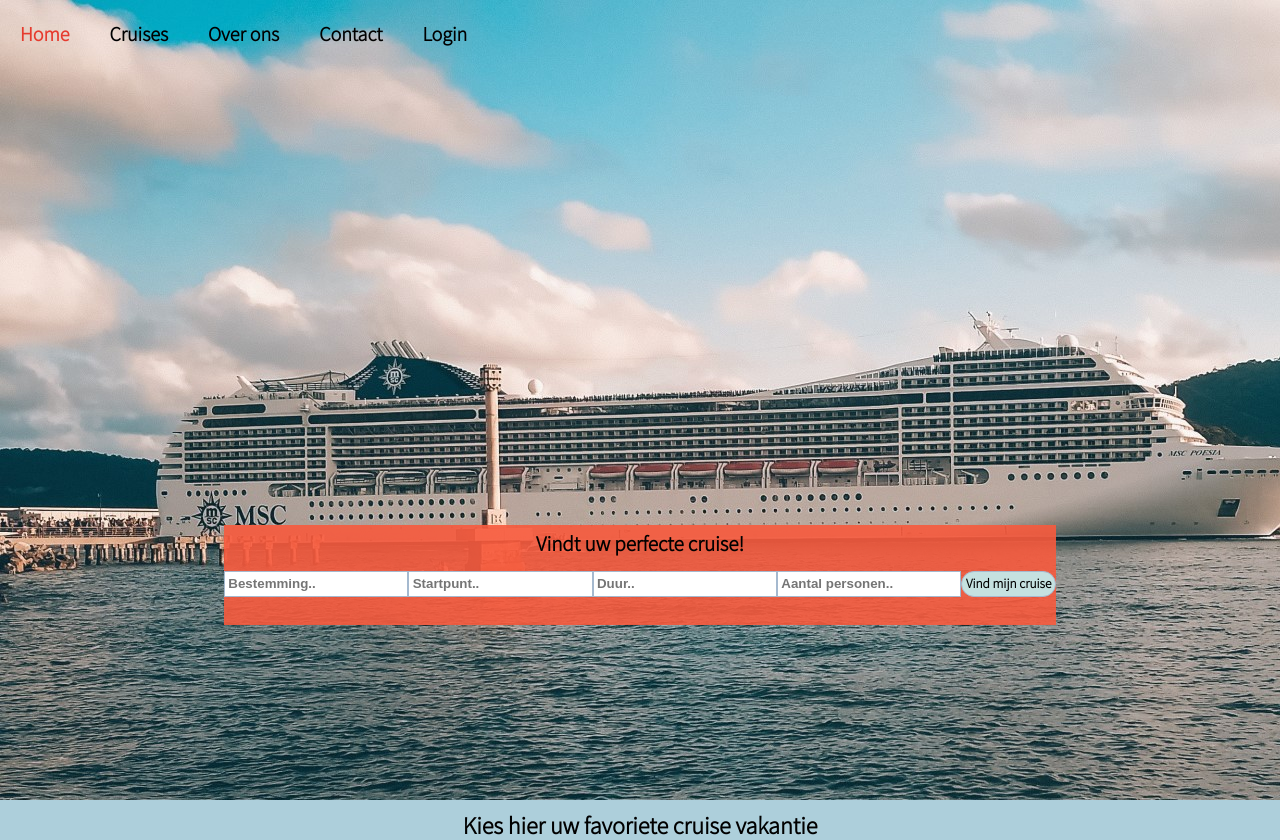
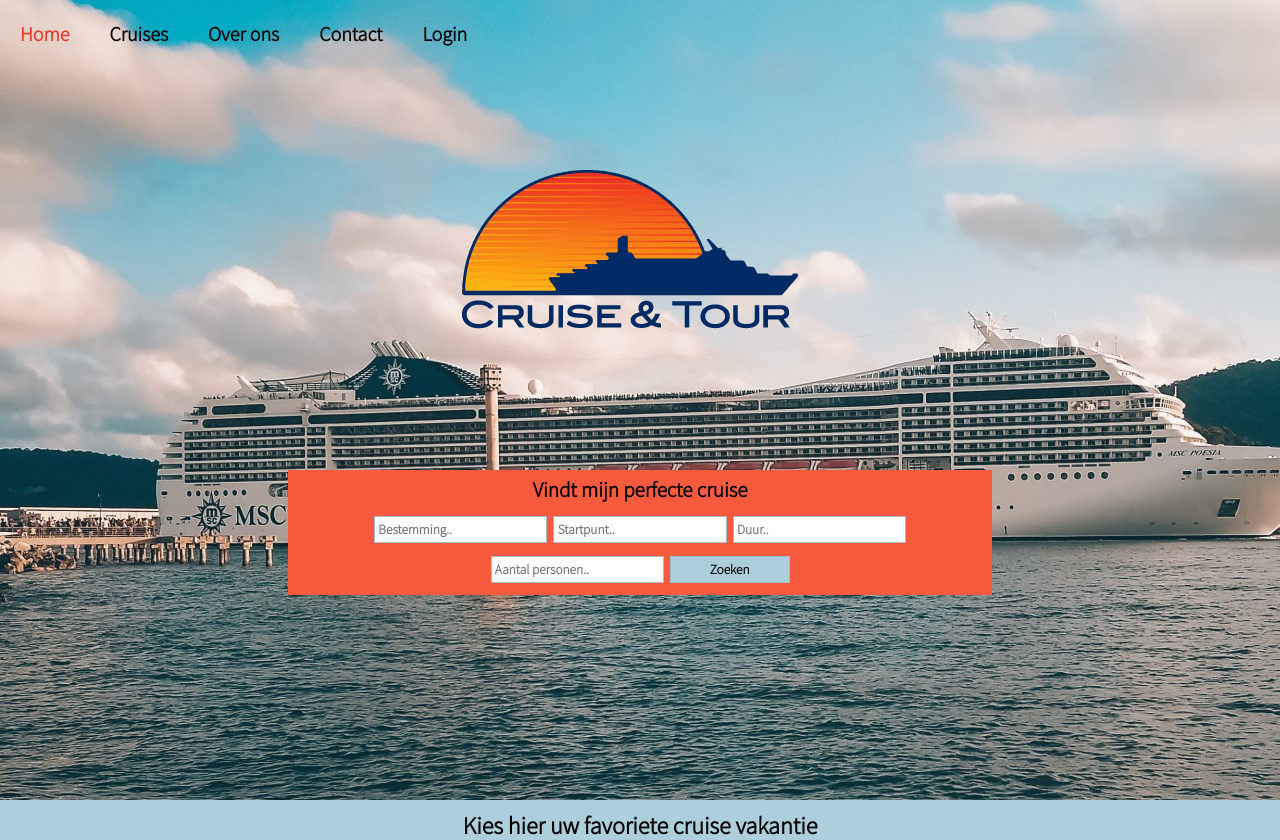
Before and after one commit to Tobias-W-S/CRUDP4Project, a PHP site: page / in a window 1280 px wide. Shown: the top 840 px of the page. Run offline with PHP 8.4, Linux system fonts and the light colour scheme.

Commit message:
CSS ge-update op alle pagina's

```diff
--- a/css/styles.css
+++ b/css/styles.css
@@ -62,18 +62,16 @@ nav a:hover {
   background-repeat: no-repeat;
 }
 
-.background_landing .search_bar {
-  width: 65%;
-  height: 100px;
-  background-color: var(--secundary05);
-  margin-top: 350px;
+.logo {
+  background-image: url("../media/logo1.png");
+  background-repeat: no-repeat;
+  height: 300px;
+  width: 380px;
 }
 
 .titel_card {
   text-align: center;
-
   background-color: var(--donkerblauw);
-
   padding-top: 10px;
 }
 
@@ -225,62 +223,71 @@ nav a:hover {
 }
 
 /*Search bar css*/
-.indexFilter {
+.background_landing .search_bar {
+  width: 55%;
+  background-color: var(--secundary);
+  height: auto;
+  font-family: "Source Sans Pro", sans-serif;
+  padding-bottom: 12px;
+  margin-bottom: 35px;
+}
+
+.search_bar {
   display: flex;
   flex-direction: column;
   justify-content: flex-start;
   height: 100%;
 }
 
-.indexFilter input {
+.search_bar input {
   border-style: solid;
   border-width: 1px;
   border-color: rgb(165, 185, 207);
-
   transition-duration: 0.2s;
-
   outline: none;
-
   height: 2em;
-
   margin-top: 1em;
+  margin-left: 3px;
+  margin-right: 3px;
+  font-family: "Source Sans Pro", sans-serif;
 }
 
-.indexFilter input[type="text"] {
+.search_bar input[type="text"] {
   font-weight: 600;
   padding-left: 0.25em;
 }
 
-.indexFilter input:focus {
+.search_bar input:focus {
   border-style: solid;
   border-width: 2px;
-
   border-color: rgb(129, 163, 199);
 }
 
-.indexFilter > div {
+.search_bar .cruise_zoeken {
   display: flex;
-  flex-direction: row;
-  justify-content: space-evenly;
+  justify-content: center;
+  align-items: center;
+  flex-wrap: wrap;
   height: 100%;
+  width: 100%;
 }
 
-.indexFilter label {
+.search_bar h2 {
   margin-top: 0.25em;
-
   font-weight: 600;
   font-size: 21px;
   text-align: center;
 }
 
-.indexFilter input[type="submit"] {
-  font-family: "Source Sans Pro", sans-serif;
+.search_bar input[type="submit"] {
   font-weight: 600;
-  background-color: var(--quaternary);
+  border-style: solid;
+  width: 17%;
+  background-color: var(--donkerblauw);
+}
 
-  border-style: solid;
-  border-radius: 1em;
-  width: 12%;
+.search_bar input[type="submit"]:hover {
+  background-color: white;
 }
 
 /*contact.php*/
--- a/index.php
+++ b/index.php
@@ -2,15 +2,16 @@
       include("includes/nav.php");
 ?>
 <div class="background_landing">
+	<div class="logo"></div>
 		<div class="search_bar">
-        <form class="indexFilter" method="post" action="cruises.php">
-            <label>Vindt uw perfecte cruise!</label>
-            <div>
+			<h2>Vindt mijn perfecte cruise</h2>
+			<form method="post" action="cruises.php">
+				<div class="cruise_zoeken">
 					<input name="Bestemming" type="text" placeholder="Bestemming..">
 					<input name="Start" type="text" placeholder="Startpunt..">
 					<input name="Duur" type="text" placeholder="Duur..">
 					<input name="Personen" type="text" placeholder="Aantal personen..">
-                <input name="submitfilter" type="submit" value="Vind mijn cruise">
+					<input name="submitfilter" type="submit" value="Zoeken">
 				</div>
 			</form>
 		</div>
```
Also changed, not shown: other parts of css/styles.css (+18 -29 lines), about.php (+5 -10 lines), media/about.jpg, media/about.us.jpg (added), media/about_us.jpg (added), media/bg.jpg (added), media/logo.gif (added), media/logo1.png (added). Lines whose indentation alone changed are shown as unchanged.
